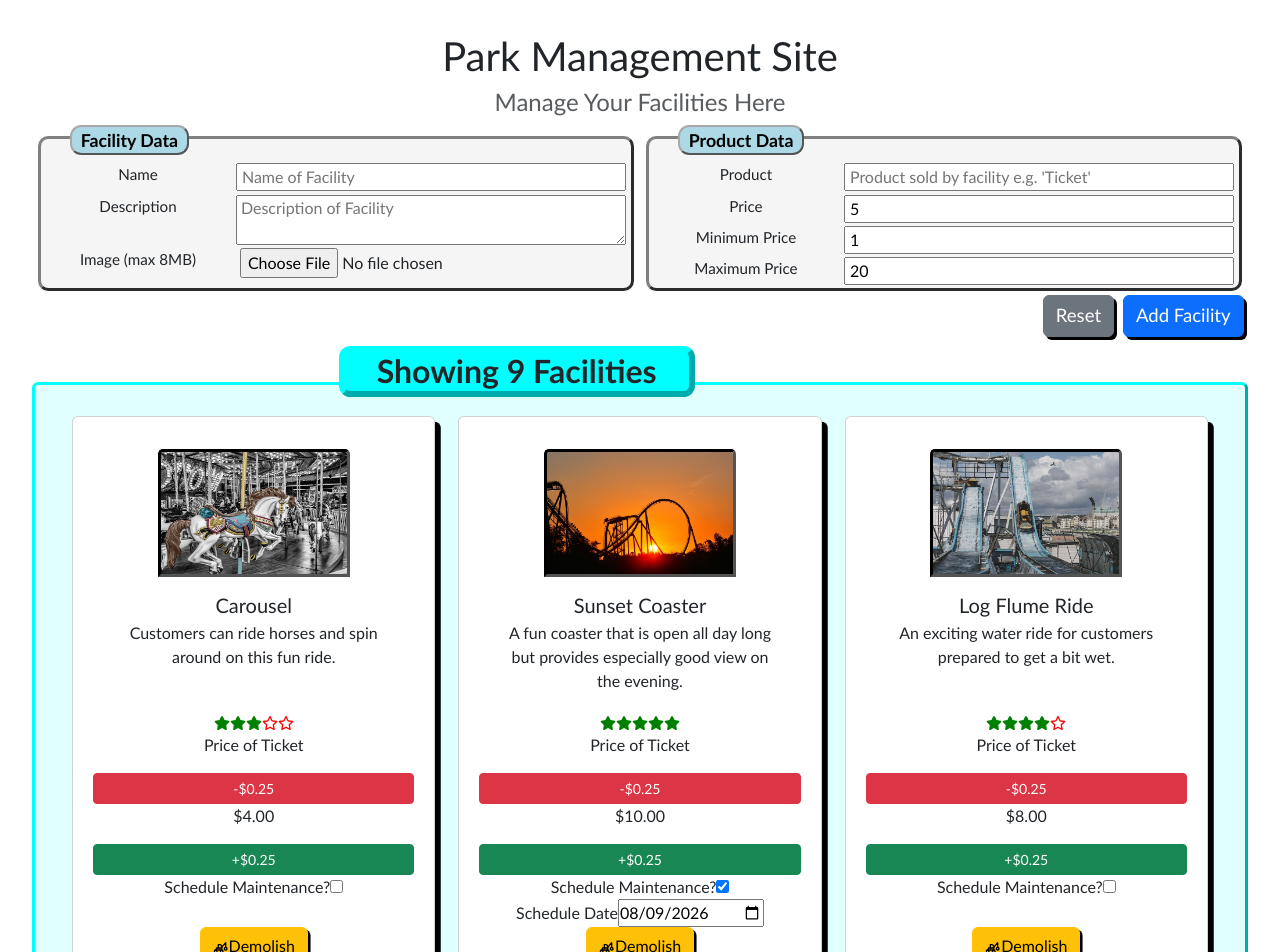
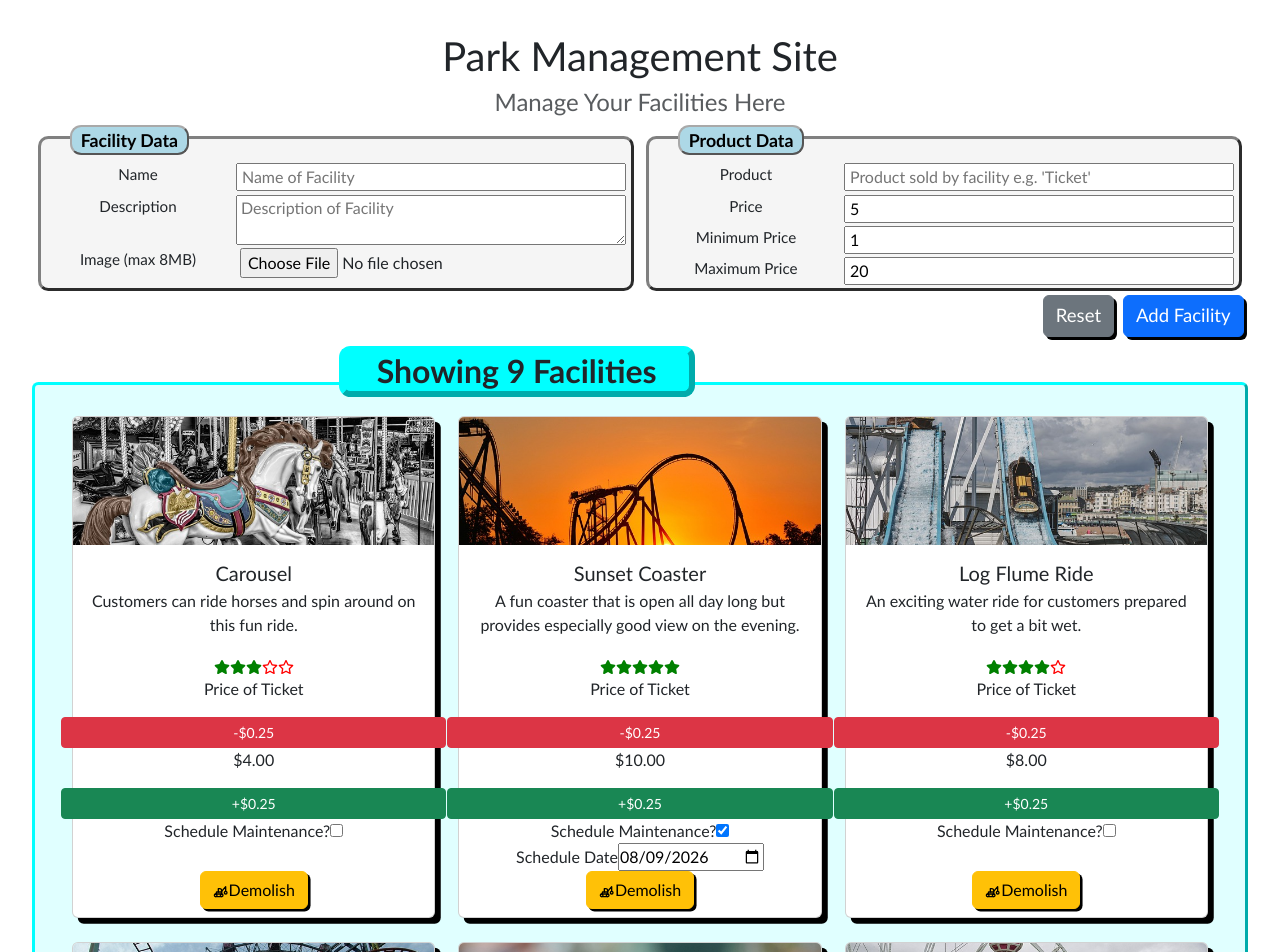
Before and after one commit to JazzAnt/park-manager, a React (Vite) app: page / in a window 1280 px wide. Shown: the top 952 px of the page. Built offline with nearby package versions, Linux system fonts and the light colour scheme.

Commit message:
improve styling on card image

```diff
--- a/src/assets/styles/facility.css
+++ b/src/assets/styles/facility.css
@@ -23,20 +23,16 @@
 }
 
 .facility {
-  flex: 1 1 85%;
+  padding: 0 0 0.5em 0;
+  flex: 1 1 100%;
   margin: 1% 1%;
-  display: flex;
-  flex-flow: row wrap;
   box-shadow: 0.36em 0.36em black;
 }
 
-.facility > .imgContainer {
+.facility > .card-img-top {
+  width: 100%;
   height: 128px;
-}
-
-.facility > .imgContainer img {
-  border: 0.2em black inset;
-  width: 192px;
+  object-fit: cover;
 }
 
 .facility > .titleContainer {
--- a/src/components/Facility.jsx
+++ b/src/components/Facility.jsx
@@ -26,10 +26,8 @@ const Facility = ({
   onDemolish = (f) => f,
 }) => {
   return (
-    <div className="card justify-content-center facility">
-      <div className="imgContainer">
-        <Image imgSrc={imgSrc} imgAlt={name} />
-      </div>
+    <div className="card facility">
+      <Image imgSrc={imgSrc} imgAlt={name} />
       <div className="card-body">
         <h5 className="card-title">{name}</h5>
         <p className="card-subtitle">{description}</p>
--- a/src/components/Image.jsx
+++ b/src/components/Image.jsx
@@ -19,8 +19,6 @@ const Image = ({ imgSrc = "vite.svg", imgAlt = "" }) => {
       src={getImage(imgSrc)}
       alt={imgAlt}
       className="card-img-top"
-      width={128}
-      height={128}
     />
   );
 };
```
